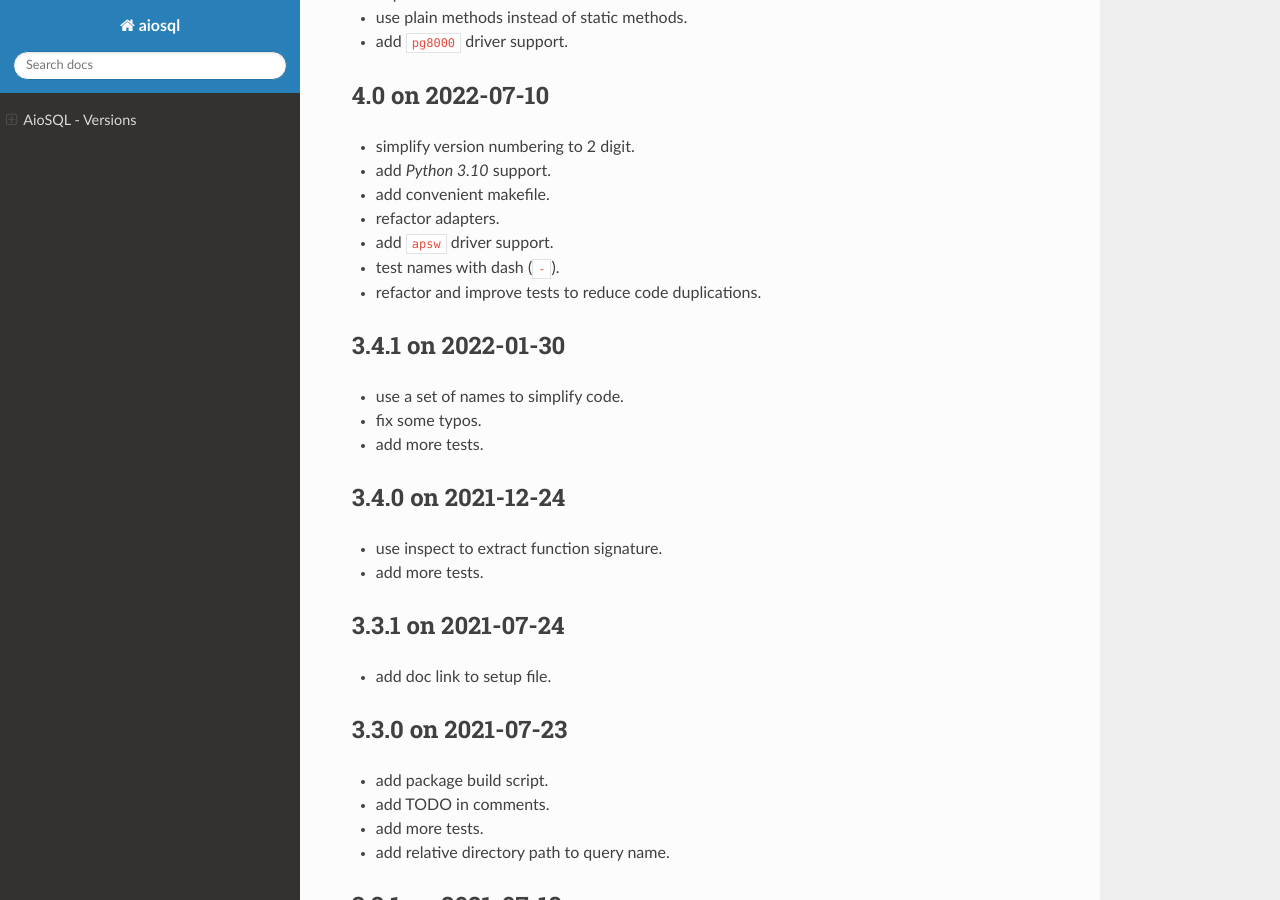
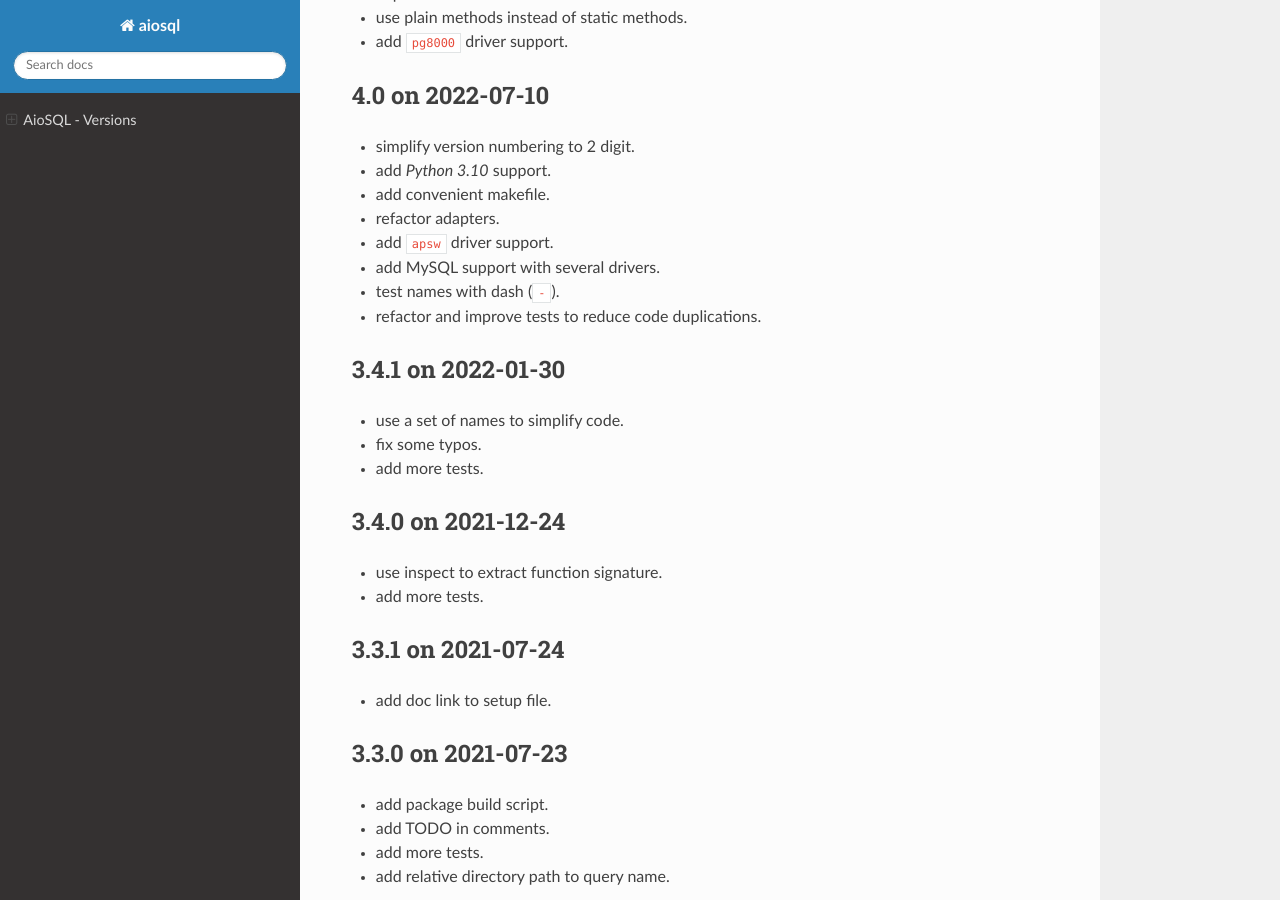
Before and after one commit to nackjicholson/aiosql, a Sphinx documentation site: the page built from docs/source/versions.rst, in a window 1280 px wide and 900 px high, scrolled down 3678 px. Built offline with Sphinx 7.4.7 and the Read the Docs theme 2.0.0, drawn with Linux system fonts in a browser that asks for light colours.

Commit message:
more stuff about 4.0.

```diff
--- a/docs/source/versions.rst
+++ b/docs/source/versions.rst
@@ -173,6 +173,7 @@ AioSQL - Versions
 - add convenient makefile.
 - refactor adapters.
 - add ``apsw`` driver support.
+- add MySQL support with several drivers.
 - test names with dash (``-``).
 - refactor and improve tests to reduce code duplications.
 
```
